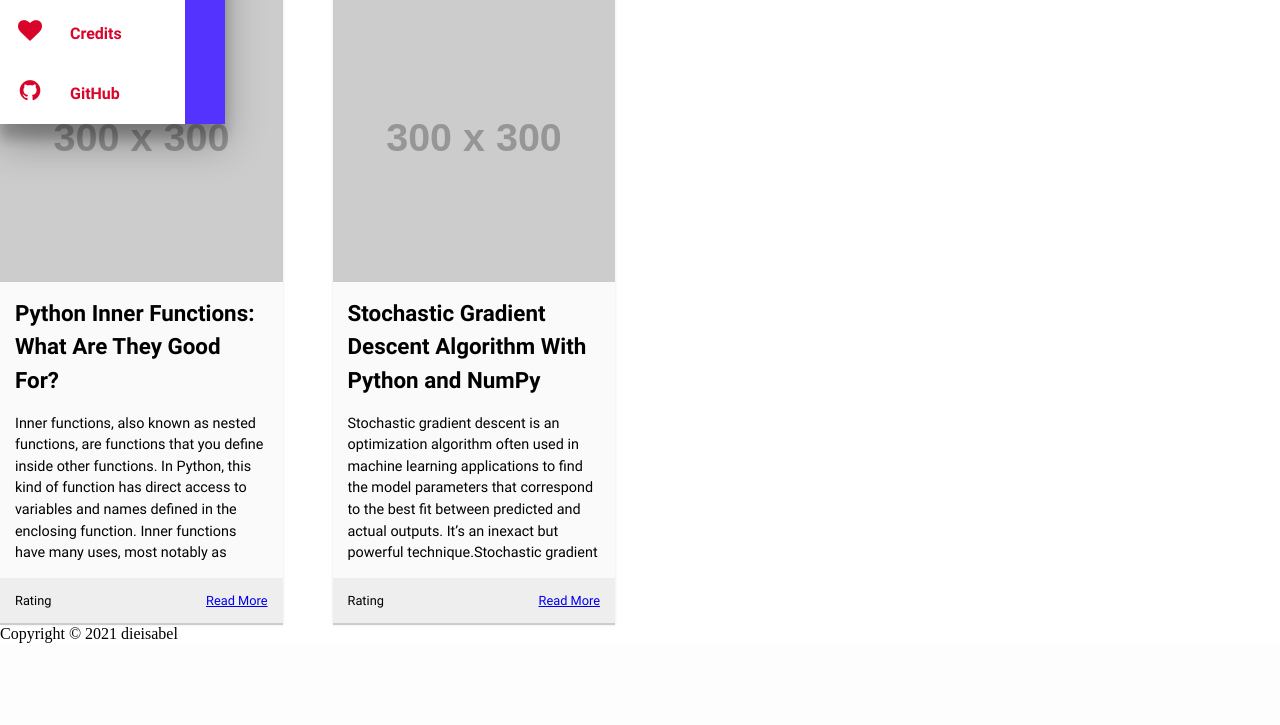
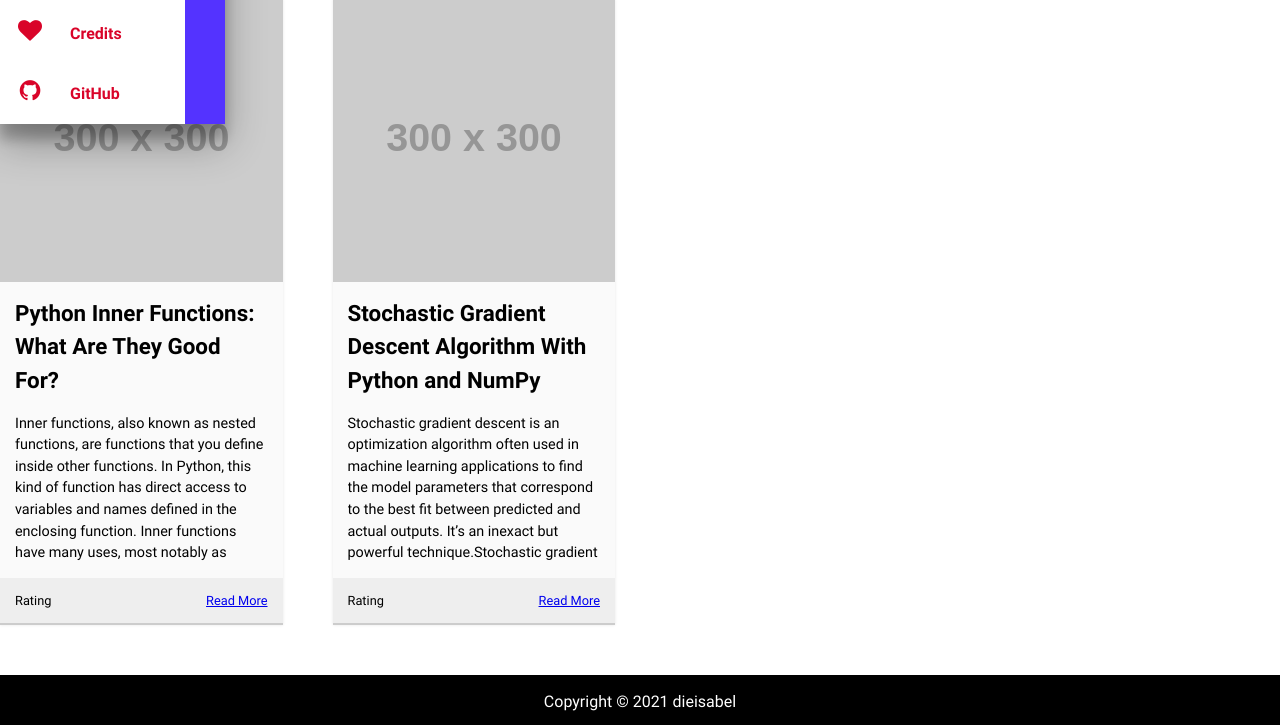
Before and after one commit to dieisabel/proggy, a Django app: template backend/blog/templates/blog/blogs.html in a window 1280 px wide. Shown: the part 676-1401 px from the top of the page. Before the commit the page ends 1319 px from the top, so only its background shows below. Run offline with Django 3.2, Linux system fonts and the light colour scheme; the template is opened without the code that fills it, so the values that code supplies are empty; grey boxes labelled with a size stand in for pictures from a placeholder-image service; style sheets or scripts are compiled from the project's sources; some libraries are stand-ins or nearby versions.

Commit message:
Сверстал тестовую версию футера
Создал стиль для футера _footer.scss, импортировал его в style.scss,
сверстал основную часть

```diff
--- /dev/null
+++ b/backend/blog/static/blog/scss/footer/_footer.scss
@@ -0,0 +1,13 @@
+.footer {
+    width: 100%;
+    height: 50px;
+    background-color: black;
+    text-align: center;
+    margin-top: 50px;
+    padding: 17px;
+
+    & .footer__text {
+        font-family: 'Roboto', sans-serif;
+        color: white;
+    }
+}
--- a/backend/blog/static/blog/scss/style.scss
+++ b/backend/blog/static/blog/scss/style.scss
@@ -2,3 +2,4 @@
 @import 'fonts/load_fonts';
 @import 'navigation/navigation';
 @import 'blogs/blogs';
+@import 'footer/footer';
```
